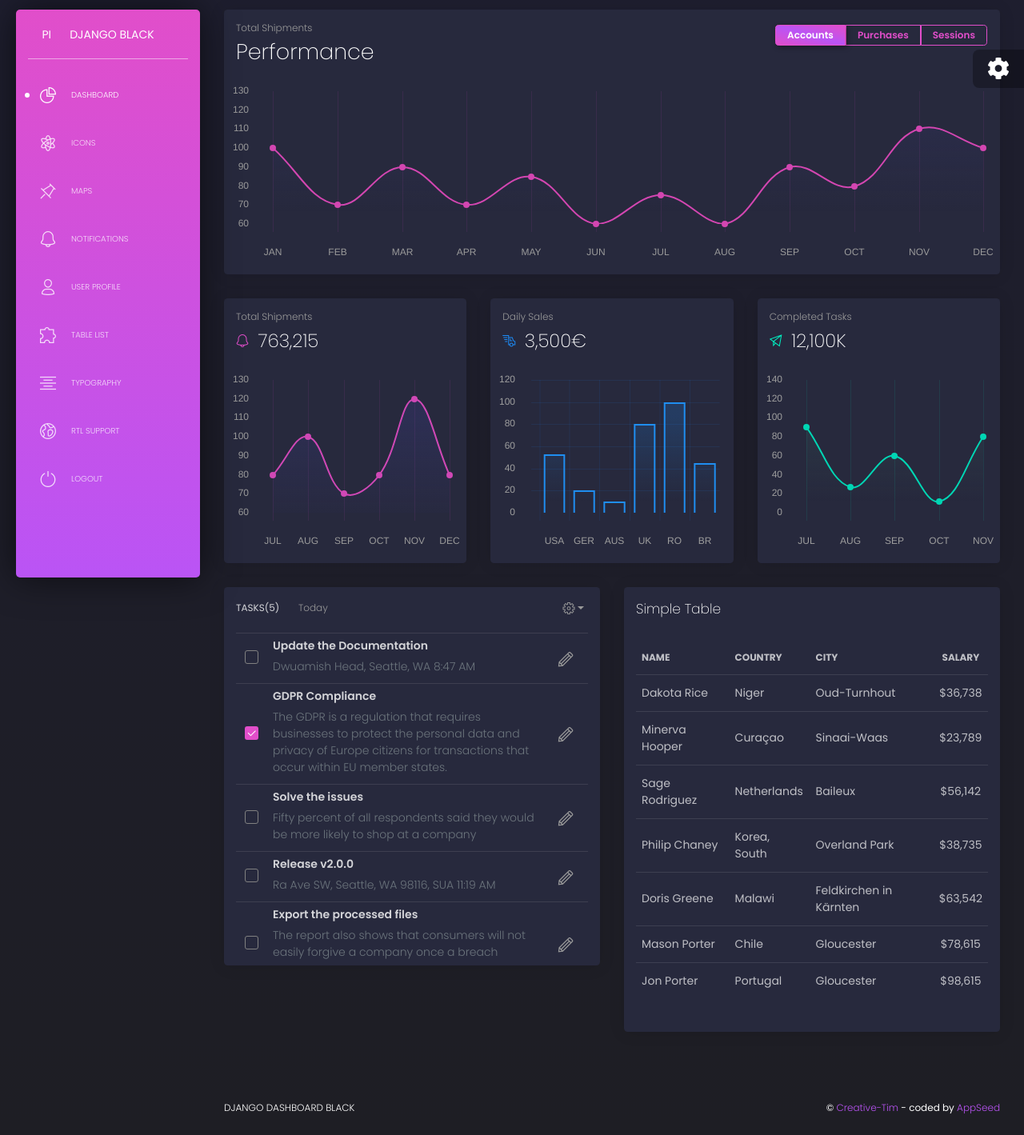
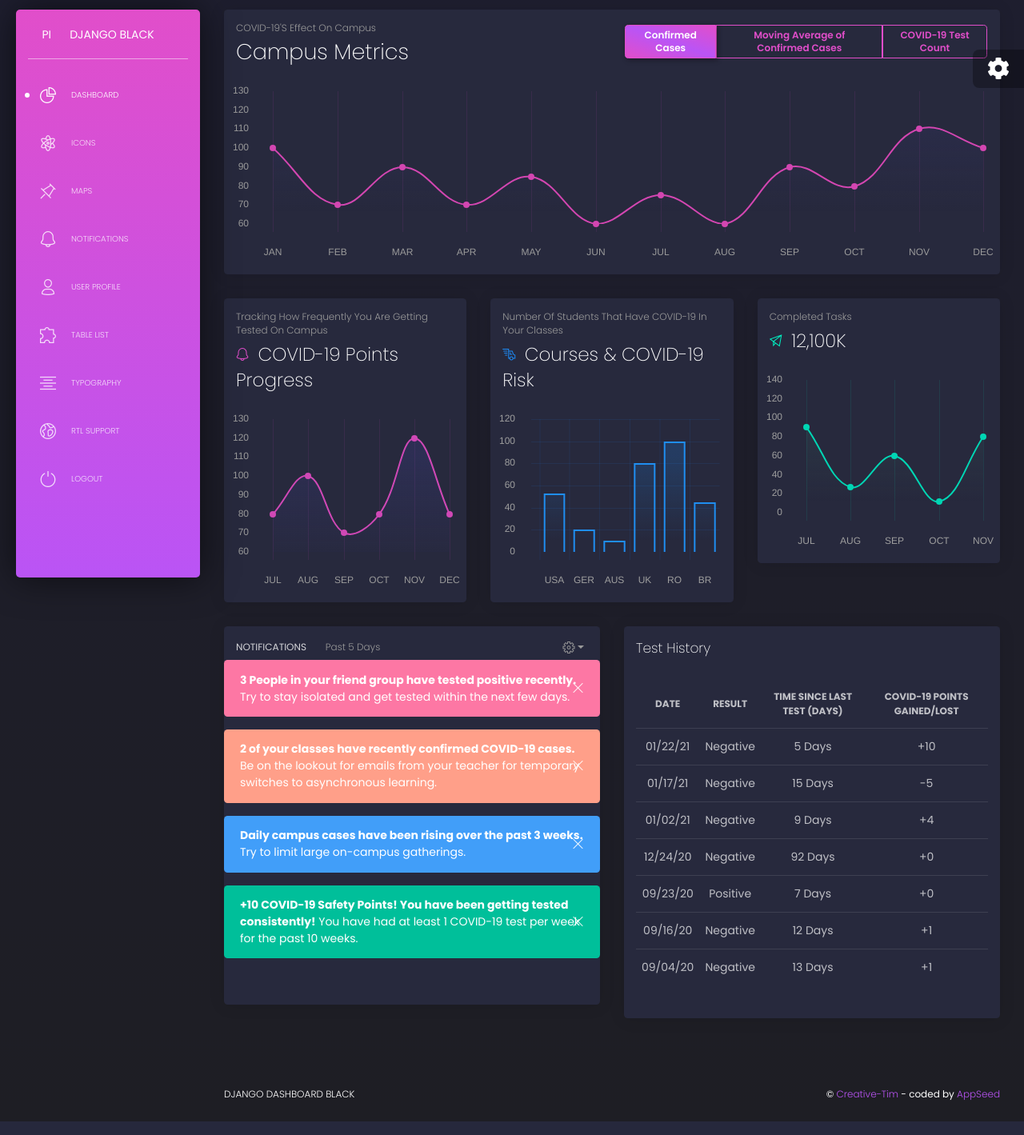
Before and after one commit to salmannasir117/covid-hackathon-2, a Django app: page / in a window 1280 px wide. Shown: the part 68-1487 px from the top of the page at 80% size. Run offline with Django 3.2, Linux system fonts and the light colour scheme; the visitor is signed in with stand-in values (Sample User, id 1); some libraries are stand-ins or nearby versions.

Commit message:
initial frontend push
:

```diff
--- a/django-dashboard-black-master/app/urls.py
+++ b/django-dashboard-black-master/app/urls.py
@@ -9,7 +9,7 @@ from app import views
 urlpatterns = [
 
     # The home page
-    path('', views.index, name='home'),
+    path('', views.index2, name='home'),
 
     # Matches any html file
     re_path(r'^.*\.*', views.pages, name='pages'),
--- a/django-dashboard-black-master/app/views.py
+++ b/django-dashboard-black-master/app/views.py
@@ -10,12 +10,12 @@ from django.http import HttpResponse
 from django import template
 
 @login_required(login_url="/login/")
-def index(request):
+def index2(request):
 
     context = {}
-    context['segment'] = 'index'
+    context['segment'] = 'index2'
 
-    html_template = loader.get_template( 'index.html' )
+    html_template = loader.get_template( 'index2.html' )
     return HttpResponse(html_template.render(context, request))
 
 @login_required(login_url="/login/")
--- /dev/null
+++ b/django-dashboard-black-master/core/templates/index2.html
@@ -0,0 +1,429 @@
+{% extends "layouts/base.html" %}
+
+{% block title %} Dashboard {% endblock %}
+
+<!-- Specific Page CSS goes HERE  -->
+{% block stylesheets %}{% endblock stylesheets %}
+
+{% block content %}
+
+<div class="row">
+
+    <div class="col-12">
+        <div class="card card-chart">
+            <div class="card-header ">
+                <div class="row">
+                    <div class="col-sm-6 text-left">
+                        <h5 class="card-category">COVID-19's Effect on Campus</h5>
+                        <h2 class="card-title">Campus Metrics</h2>
+                    </div>
+                    <div class="col-sm-6">
+                        <div class="btn-group btn-group-toggle float-right" data-toggle="buttons">
+                            <label class="btn btn-sm btn-primary btn-simple active" id="0">
+                                <input type="radio" name="options" checked>
+                                <span class="d-none d-sm-block d-md-block d-lg-block d-xl-block">Confirmed Cases</span>
+                                <span class="d-block d-sm-none">
+                      <i class="tim-icons icon-single-02"></i>
+                    </span>
+                            </label>
+                            <label class="btn btn-sm btn-primary btn-simple" id="1">
+                                <input type="radio" class="d-none d-sm-none" name="options">
+                                <span class="d-none d-sm-block d-md-block d-lg-block d-xl-block">Moving Average of Confirmed Cases</span>
+                                <span class="d-block d-sm-none">
+                      <i class="tim-icons icon-gift-2"></i>
+                    </span>
+                            </label>
+                            <label class="btn btn-sm btn-primary btn-simple" id="2">
+                                <input type="radio" class="d-none" name="options">
+                                <span class="d-none d-sm-block d-md-block d-lg-block d-xl-block">COVID-19 Test Count</span>
+                                <span class="d-block d-sm-none">
+                      <i class="tim-icons icon-tap-02"></i>
+                    </span>
+                            </label>
+                        </div>
+                    </div>
+                </div>
+            </div>
+            <div class="card-body">
+                <div class="chart-area">
+                    <canvas id="chartBig1"></canvas>
+                </div>
+            </div>
+        </div>
+    </div>
+
+</div>
+<div class="row">
+    <div class="col-lg-4">
+        <div class="card card-chart">
+            <div class="card-header">
+                <h5 class="card-category">Tracking how Frequently you are Getting Tested on Campus </h5>
+                <h3 class="card-title"><i class="tim-icons icon-bell-55 text-primary"></i> COVID-19 Points Progress </h3>
+            </div>
+            <div class="card-body">
+                <div class="chart-area">
+                    <canvas id="chartLinePurple"></canvas>
+                </div>
+            </div>
+        </div>
+    </div>
+    <div class="col-lg-4">
+        <div class="card card-chart">
+            <div class="card-header">
+                <h5 class="card-category">Number of Students that Have COVID-19 in Your Classes</h5>
+                <h3 class="card-title"><i class="tim-icons icon-delivery-fast text-info"></i> Courses & COVID-19 Risk</h3>
+            </div>
+            <div class="card-body">
+                <div class="chart-area">
+                    <canvas id="CountryChart"></canvas>
+                </div>
+            </div>
+        </div>
+    </div>
+    <div class="col-lg-4">
+        <div class="card card-chart">
+            <div class="card-header">
+                <h5 class="card-category">Completed Tasks</h5>
+                <h3 class="card-title"><i class="tim-icons icon-send text-success"></i> 12,100K</h3>
+            </div>
+            <div class="card-body">
+                <div class="chart-area">
+                    <canvas id="chartLineGreen"></canvas>
+                </div>
+            </div>
+        </div>
+    </div>
+</div>
+<div class="row">
+    <div class="col-lg-6 col-md-12">
+        <div class="card card-tasks">
+            <div class="card-header ">
+                <h6 class="title d-inline">Notifications</h6>
+                <p class="card-category d-inline">Past 5 Days</p>
+                <div class="dropdown">
+                    <button type="button" class="btn btn-link dropdown-toggle btn-icon" data-toggle="dropdown">
+                        <i class="tim-icons icon-settings-gear-63"></i>
+                    </button>
+                    <div class="dropdown-menu dropdown-menu-right" aria-labelledby="dropdownMenuLink">
+                        <a class="dropdown-item" href="#pablo">Action</a>
+                        <a class="dropdown-item" href="#pablo">Another action</a>
+                        <a class="dropdown-item" href="#pablo">Something else</a>
+                    </div>
+                </div>
+            </div>
+
+            <!-- ALERTS -->
+            <div class="alert alert-danger fade show" role="alert">
+                <strong>3 People in your friend group have tested positive recently. </strong> Try to stay isolated and
+                get tested within the next few days.
+                <button type="button" class="close" data-dismiss="alert" aria-label="Close">
+                    <i class="tim-icons icon-simple-remove"></i>
+                </button>
+            </div>
+
+            <div class="alert alert-warning fade show" role="alert">
+                <strong>2 of your classes have recently confirmed COVID-19 cases. </strong> Be on the lookout for emails
+                from your teacher for temporary switches to asynchronous learning.
+                <button type="button" class="close" data-dismiss="alert" aria-label="Close">
+                    <i class="tim-icons icon-simple-remove"></i>
+                </button>
+            </div>
+
+            <div class="alert alert-info fade show" role="alert">
+                <strong> Daily campus cases have been rising over the past 3 weeks. </strong> Try to limit large on-campus
+                gatherings.
+                <button type="button" class="close" data-dismiss="alert" aria-label="Close">
+                    <i class="tim-icons icon-simple-remove"></i>
+                </button>
+            </div>
+
+            <div class="alert alert-success fade show" role="alert">
+                <strong>+10 COVID-19 Safety Points! You have been getting tested consistently!</strong> You have had at
+                least 1 COVID-19 test per week for the past 10 weeks.
+                <button type="button" class="close" data-dismiss="alert" aria-label="Close">
+                    <i class="tim-icons icon-simple-remove"></i>
+                </button>
+            </div>
+
+
+            <!-- <div class="card-body ">
+                <div class="table-full-width table-responsive">
+                    <table class="table">
+                        <tbody>
+                        <tr>
+                            <td>
+                                <div class="form-check">
+                                    <label class="form-check-label">
+                                        <input class="form-check-input" type="checkbox" value="">
+                                        <span class="form-check-sign">
+                            <span class="check"></span>
+                          </span>
+                                    </label>
+                                </div>
+                            </td>
+                            <td>
+                                <p class="title">Update the Documentation</p>
+                                <p class="text-muted">Dwuamish Head, Seattle, WA 8:47 AM</p>
+                            </td>
+                            <td class="td-actions text-right">
+                                <button type="button" rel="tooltip" title="" class="btn btn-link" data-original-title="Edit Task">
+                                    <i class="tim-icons icon-pencil"></i>
+                                </button>
+                            </td>
+                        </tr>
+                        <tr>
+                            <td>
+                                <div class="form-check">
+                                    <label class="form-check-label">
+                                        <input class="form-check-input" type="checkbox" value="" checked="">
+                                        <span class="form-check-sign">
+                            <span class="check"></span>
+                          </span>
+                                    </label>
+                                </div>
+                            </td>
+                            <td>
+                                <p class="title">GDPR Compliance</p>
+                                <p class="text-muted">The GDPR is a regulation that requires businesses to protect the personal data and privacy of Europe citizens for transactions that occur within EU member states.</p>
+                            </td>
+                            <td class="td-actions text-right">
+                                <button type="button" rel="tooltip" title="" class="btn btn-link" data-original-title="Edit Task">
+                                    <i class="tim-icons icon-pencil"></i>
+                                </button>
+                            </td>
+                        </tr>
+                        <tr>
+                            <td>
+                                <div class="form-check">
+                                    <label class="form-check-label">
+                                        <input class="form-check-input" type="checkbox" value="">
+                                        <span class="form-check-sign">
+                            <span class="check"></span>
+                          </span>
+                                    </label>
+                                </div>
+                            </td>
+                            <td>
+                                <p class="title">Solve the issues</p>
+                                <p class="text-muted">Fifty percent of all respondents said they would be more likely to shop at a company </p>
+                            </td>
+                            <td class="td-actions text-right">
+                                <button type="button" rel="tooltip" title="" class="btn btn-link" data-original-title="Edit Task">
+                                    <i class="tim-icons icon-pencil"></i>
+                                </button>
+                            </td>
+                        </tr>
+                        <tr>
+                            <td>
+                                <div class="form-check">
+                                    <label class="form-check-label">
+                                        <input class="form-check-input" type="checkbox" value="">
+                                        <span class="form-check-sign">
+                            <span class="check"></span>
+                          </span>
+                                    </label>
+                                </div>
+                            </td>
+                            <td>
+                                <p class="title">Release v2.0.0</p>
+                                <p class="text-muted">Ra Ave SW, Seattle, WA 98116, SUA 11:19 AM</p>
+                            </td>
+                            <td class="td-actions text-right">
+                                <button type="button" rel="tooltip" title="" class="btn btn-link" data-original-title="Edit Task">
+                                    <i class="tim-icons icon-pencil"></i>
+                                </button>
+                            </td>
+                        </tr>
+                        <tr>
+                            <td>
+                                <div class="form-check">
+                                    <label class="form-check-label">
+                                        <input class="form-check-input" type="checkbox" value="">
+                                        <span class="form-check-sign">
+                            <span class="check"></span>
+                          </span>
+                                    </label>
+                                </div>
+                            </td>
+                            <td>
+                                <p class="title">Export the processed files</p>
+                                <p class="text-muted">The report also shows that consumers will not easily forgive a company once a breach exposing their personal data occurs. </p>
+                            </td>
+                            <td class="td-actions text-right">
+                                <button type="button" rel="tooltip" title="" class="btn btn-link" data-original-title="Edit Task">
+                                    <i class="tim-icons icon-pencil"></i>
+                                </button>
+                            </td>
+                        </tr>
+                        <tr>
+                            <td>
+                                <div class="form-check">
+                                    <label class="form-check-label">
+                                        <input class="form-check-input" type="checkbox" value="">
+                                        <span class="form-check-sign">
+                            <span class="check"></span>
+                          </span>
+                                    </label>
+                                </div>
+                            </td>
+                            <td>
+                                <p class="title">Arival at export process</p>
+                                <p class="text-muted">Capitol Hill, Seattle, WA 12:34 AM</p>
+                            </td>
+                            <td class="td-actions text-right">
+                                <button type="button" rel="tooltip" title="" class="btn btn-link" data-original-title="Edit Task">
+                                    <i class="tim-icons icon-pencil"></i>
+                                </button>
+                            </td>
+                        </tr>
+                        </tbody>
+                    </table>
+                </div>
+            </div> -->
+        </div>
+    </div>
+    <div class="col-lg-6 col-md-12">
+        <div class="card ">
+            <div class="card-header">
+                <h4 class="card-title"> Test History</h4>
+            </div>
+            <div class="card-body">
+                <div class="table-responsive">
+                    <table class="table tablesorter " id="">
+                        <thead class=" text-primary">
+                        <tr>
+                            <th class="text-center">
+                                Date
+                            </th>
+                            <th class="text-center">
+                                Result
+                            </th>
+                            <th class="text-center">
+                                Time Since Last Test (Days)
+                            </th>
+                            <th class="text-center">
+                                COVID-19 Points Gained/Lost
+                            </th>
+                        </tr>
+                        </thead>
+                        <tbody>
+                        <tr>
+                            <td class="text-center">
+                                01/22/21
+                            </td>
+                            <td class="text-center">
+                                Negative
+                            </td>
+                            <td class="text-center">
+                                5 Days
+                            </td>
+                            <td class="text-center">
+                                +10
+                            </td>
+                        </tr>
+                        <tr>
+                            <td class="text-center">
+                                01/17/21
+                            </td>
+                            <td class="text-center">
+                                Negative
+                            </td>
+                            <td class="text-center">
+                                15 Days
+                            </td>
+                            <td class="text-center">
+                                -5
+                            </td>
+                        </tr>
+                        <tr>
+                            <td class="text-center">
+                                01/02/21
+                            </td>
+                            <td class="text-center">
+                                Negative
+                            </td>
+                            <td class="text-center">
+                                9 Days
+                            </td>
+                            <td class="text-center">
+                                +4
+                            </td>
+                        </tr>
+                        <tr>
+                            <td class="text-center">
+                                12/24/20
+                            </td>
+                            <td class="text-center">
+                                Negative
+                            </td>
+                            <td class="text-center">
+                                92 Days
+                            </td>
+                            <td class="text-center">
+                                +0
+                            </td>
+                        </tr>
+                        <tr>
+                            <td class="text-center">
+                                09/23/20
+                            </td>
+                            <td class="text-center">
+                                Positive
+                            </td>
+                            <td class="text-center">
+                                7 Days
+                            </td>
+                            <td class="text-center">
+                                +0
+                            </td>
+                        </tr>
+                        <tr>
+                            <td class="text-center">
+                                09/16/20
+                            </td>
+                            <td class="text-center">
+                                Negative
+                            </td>
+                            <td class="text-center">
+                                12 Days
+                            </td>
+                            <td class="text-center">
+                                +1
+                            </td>
+                        </tr>
+                        <tr>
+                            <td class="text-center">
+                                09/04/20
+                            </td>
+                            <td class="text-center">
+                                Negative
+                            </td>
+                            <td class="text-center">
+                                13 Days
+                            </td>
+                            <td class="text-center">
+                                +1
+                            </td>
+                        </tr>
+                        </tbody>
+                    </table>
+                </div>
+            </div>
+        </div>
+    </div>
+</div>
+
+{% endblock content %}
+
+<!-- Specific Page JS goes HERE  -->
+{% block javascripts %}
+
+<script>
+    $(document).ready(function() {
+        // Javascript method's body can be found in assets/js/demos.js
+        demo.initDashboardPageCharts();
+
+    });
+</script>
+
+{% endblock javascripts %}
```
Also changed, not shown: django-dashboard-black-master/core/templates/page-user.html (+16 -13 lines), django-dashboard-black-master/core/static/assets/img/random_college_student.jpg (added), 1 other file.
